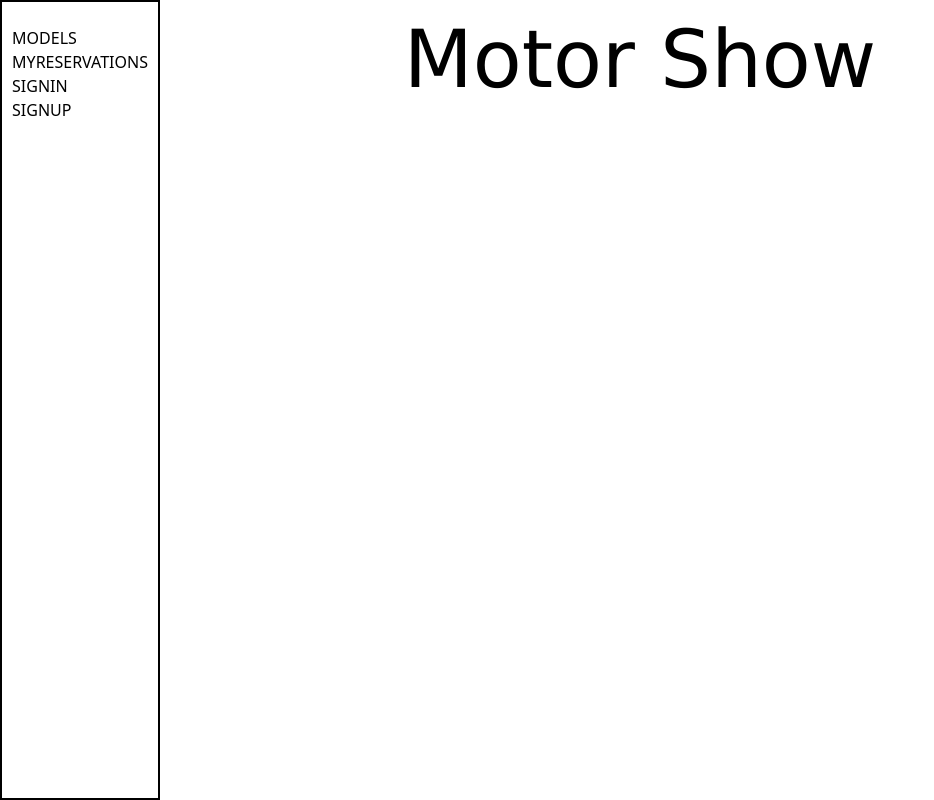
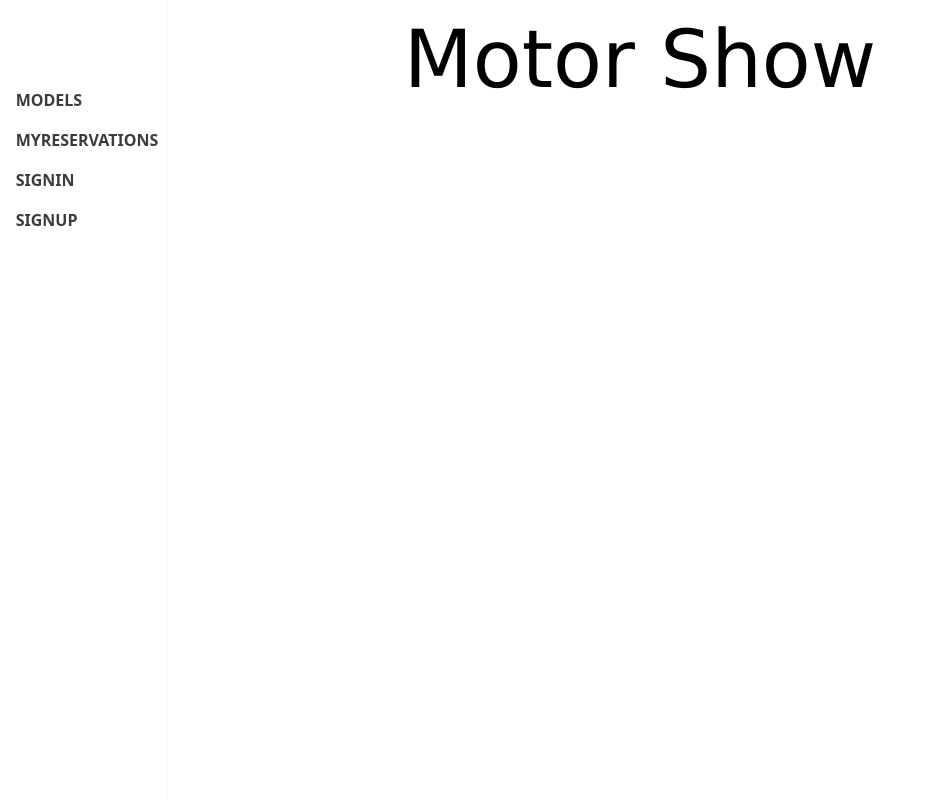
Before and after one commit to Leon-Mbegera/ReserveIt-frontend, a React (Create React App) app: page / in a window 1280 px wide. Shown: the whole page, without its empty margins (0-934 px from the left). Built offline with nearby package versions, Linux system fonts and the light colour scheme.

Commit message:
Appropriately style the side bar

```diff
--- a/src/components/Sidebar.js
+++ b/src/components/Sidebar.js
@@ -8,19 +8,26 @@ const Sidebar = ({ navigationLinks }) => {
   const [currentRoute, setCurrentRoute] = useState('Home');
 
   return (
-    <nav className="fixed left-0 top-0 bottom-0 z-50 w-40 bg-grey flex flex-col h-screen justify-between items-center py-6 border-2 border-black">
+    <nav className="fixed left-2 top-0 bottom-0 z-50 w-40 pt-20 flex flex-col h-screen items-center border-r-2 border-light-grey">
       <ul className="list-none">
         {navigationLinks.map((element) => (
-          <li key={element.type}>
+          <li
+            key={element.type}
+            className={classNames([
+              'text-dark-grey p-2',
+              currentRoute === element && 'text-white bg-green px-2',
+            ])}
+          >
             <button
               type="submit"
-              className={classNames([
-                '',
-                currentRoute === element,
-              ])}
               onClick={() => setCurrentRoute(element)}
             >
-              <Link to={`/${element}`}>{element.toUpperCase()}</Link>
+              <Link
+                to={`/${element}`}
+                className="font-bold"
+              >
+                {element.toUpperCase()}
+              </Link>
             </button>
           </li>
         ))}
--- a/tailwind.config.js
+++ b/tailwind.config.js
@@ -3,7 +3,13 @@ module.exports = {
     './src/**/*.{js,jsx,ts,tsx}',
   ],
   theme: {
-    extend: {},
+    extend: {
+      colors: {
+        'light-grey': '#F9F9F9',
+        'dark-grey': '#3C3C3C',
+        green: '#97BF0F',
+      },
+    },
   },
   plugins: [],
 };
```
